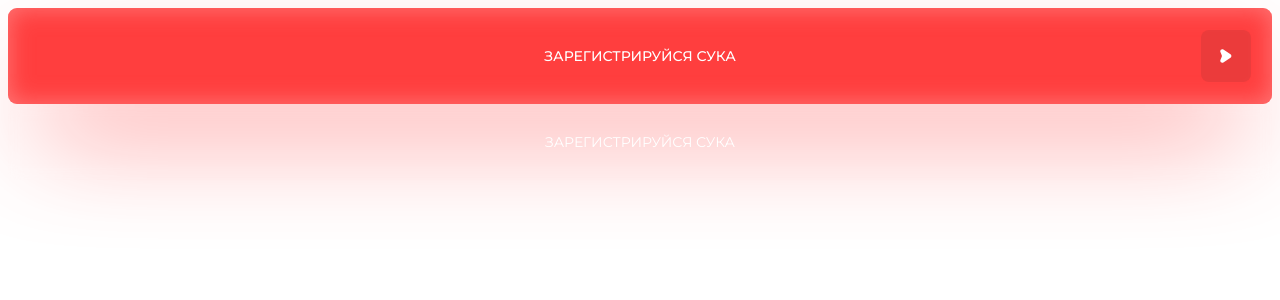
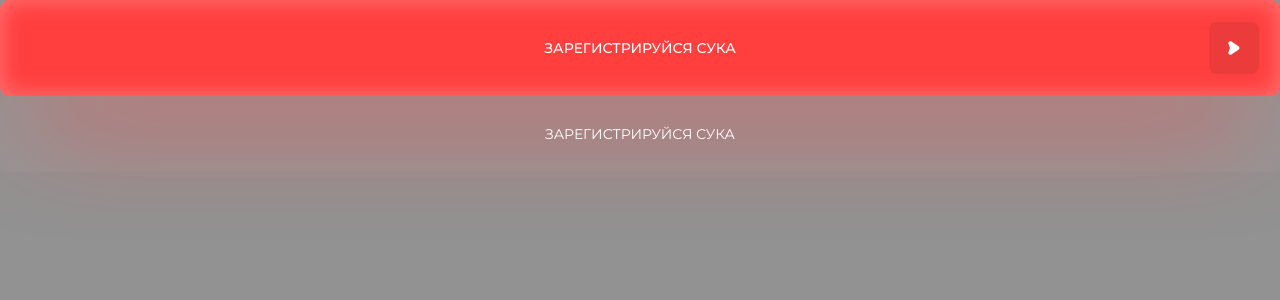
Before and after one commit to uvanov/meta-frontend, a React (Create React App) app: page / in a window 1280 px wide. Shown: the top 300 px of the page. Built offline with nearby package versions, Linux system fonts and the light colour scheme.

Commit message:
Add reset styles

```diff
--- a/src/index.css
+++ b/src/index.css
@@ -1 +1,10 @@
 @import url('https://fonts.googleapis.com/css2?family=Inter:wght@100;200;300;400;500;600;700;800;900&family=Montserrat:ital,wght@0,100;0,200;0,300;0,400;0,500;0,600;0,700;0,800;0,900;1,100;1,200;1,300;1,400;1,500;1,600;1,700;1,800;1,900&display=swap');
+
+body {
+  margin: 0;
+  background-color: #929292;
+}
+
+ul, input{
+  padding: 0;
+}
```
